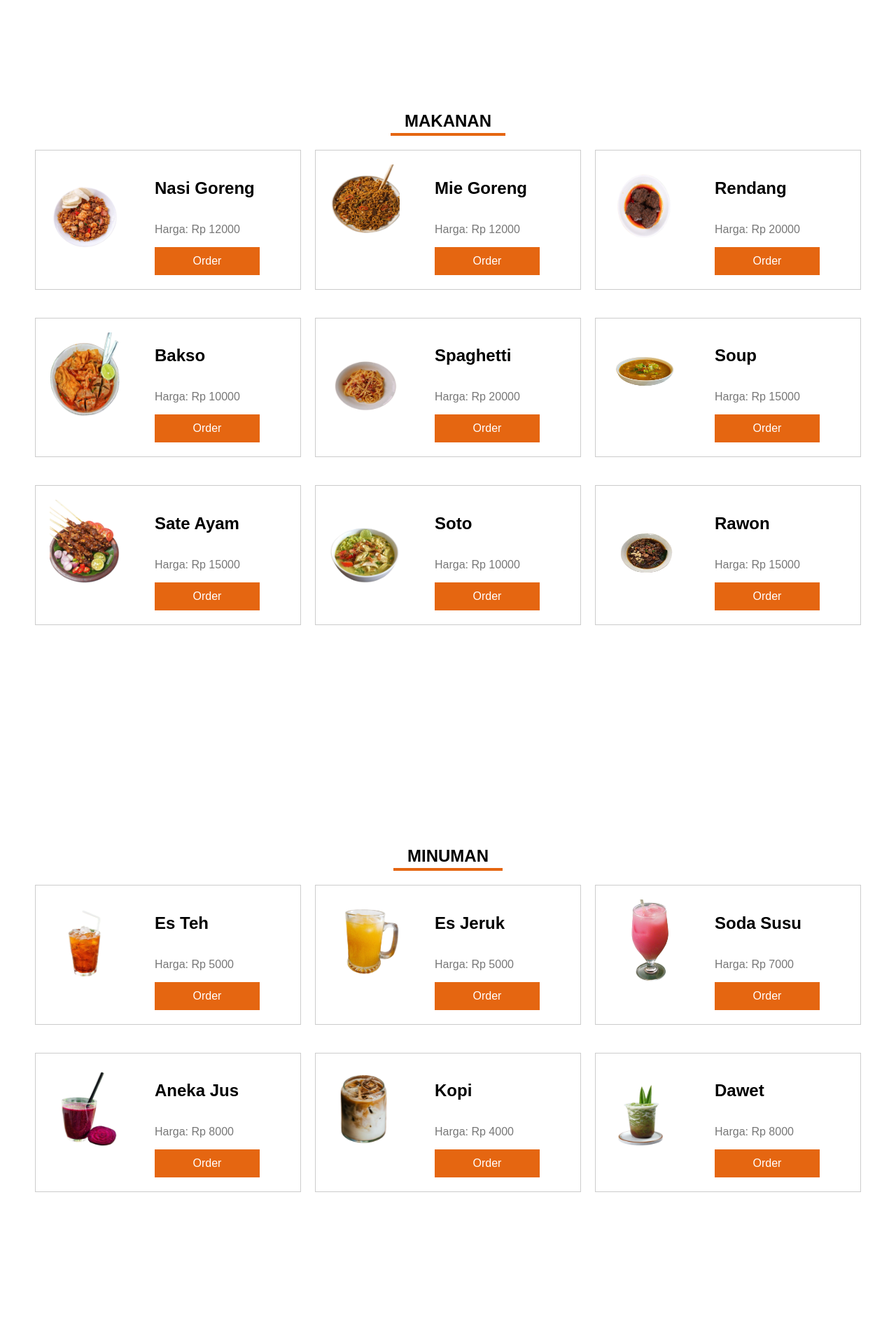
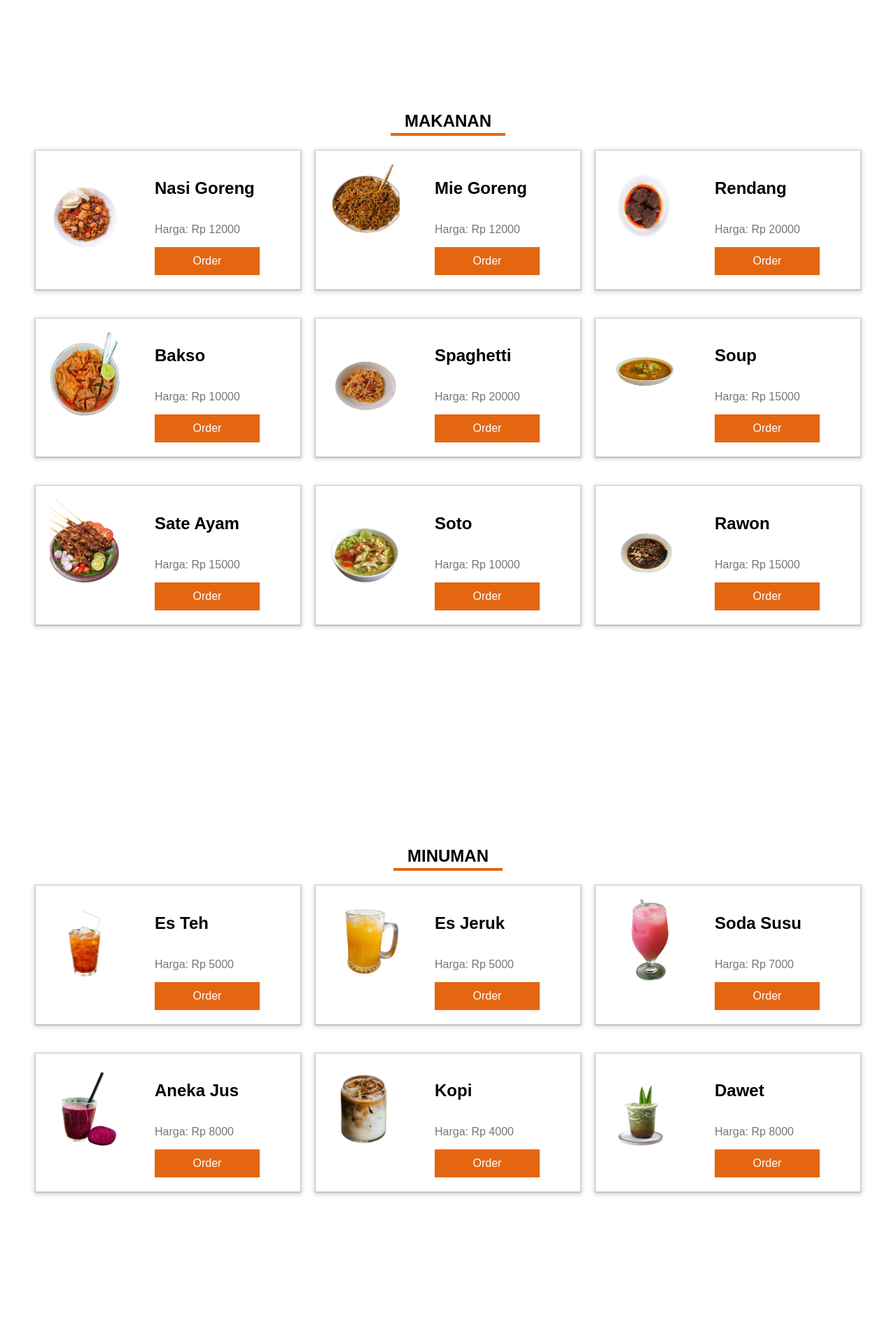
Before and after one commit to 22091397013MiftakhDamarFaizin/web-Resataurant, a PHP site: page / in a window 1280 px wide. Shown: the part 1550-3470 px from the top of the page at 70% size. Run offline with PHP 8.4, Linux system fonts and the light colour scheme.

Commit message:
Update style.css

```diff
--- a/style.css
+++ b/style.css
@@ -166,6 +166,7 @@ body {
     flex-grow: 1;
     flex-wrap: wrap;
     gap: 50px;
+    box-shadow: rgba(60, 64, 67, 0.3) 0px 1px 2px 0px, rgba(60, 64, 67, 0.15) 0px 2px 6px 2px;
 }
 
 .menu-item img {
```
